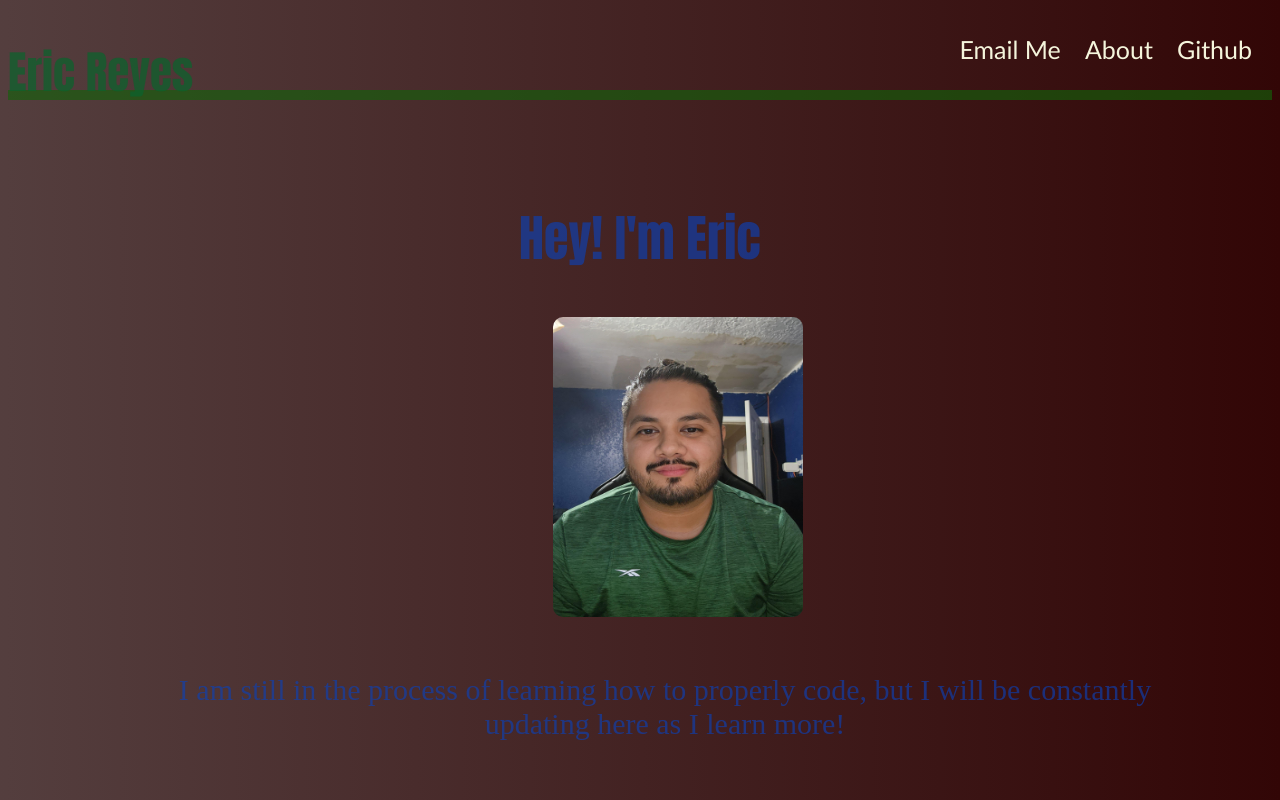
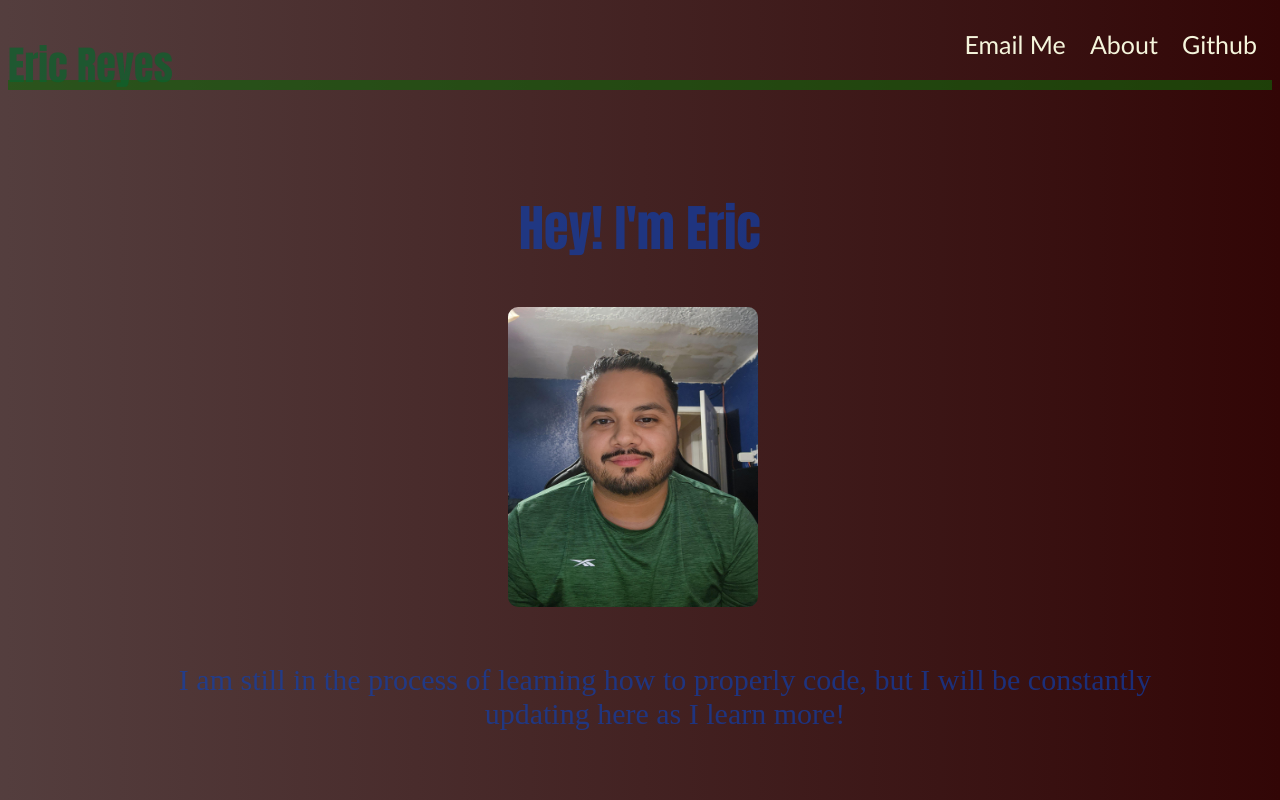
Before and after one commit to ericrey93/My-Portfolio, a plain HTML site: page index.html in a window 1280 px wide. Shown: the top 800 px of the page. Drawn offline with Linux system fonts and the light colour scheme.

Commit message:
fixed sizing issues on header

```diff
--- a/assets/style.css
+++ b/assets/style.css
@@ -8,14 +8,14 @@ body {
 }
 h1 {
     position: absolute;
-    font-size: 45px;
+    font-size: 40px;
     font-family:Impact, Haettenschweiler, 'Arial Narrow Bold', sans-serif;
     color: rgba(12, 97, 45, 0.737);
 }
 .mainheader {
     text-align:right;
     font-family:'Gill Sans', 'Gill Sans MT', Calibri, 'Trebuchet MS', sans-serif;
-    padding: 10px;
+    padding: 5px;
 
 }
 
@@ -55,7 +55,7 @@ img {
 
     width: 250px;
     height: 300px;
-    margin-left: 495px;
+    margin-left: 450px;
     border-radius: 10px;
 }
 #secondtext {
@@ -69,6 +69,7 @@ img {
     h1 {
         position: relative;
         text-align: center;
+        margin: 0px;
     }
 
     .mainheader {
```
